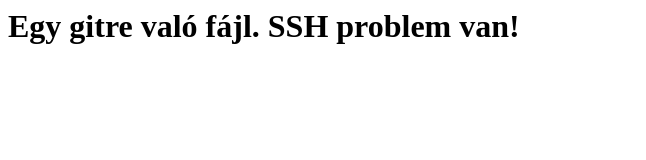
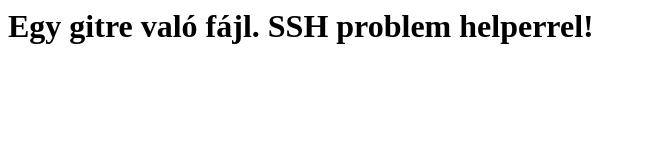
Before and after one commit to arianrhod59/mappacska, a plain HTML site: page index.html in a window 1280 px wide. Shown: the whole page, without its empty margins (0-646 px from the left). Drawn offline with Linux system fonts and the light colour scheme.

Commit message:
CredHelperrel eszeszh

```diff
--- a/index.html
+++ b/index.html
@@ -4,6 +4,6 @@
 	<title></title>
 </head>
 <body>
-<h1>Egy gitre való fájl. SSH problem van!</h1>
+<h1>Egy gitre való fájl. SSH problem helperrel!</h1>
 </body>
 </html>
```
